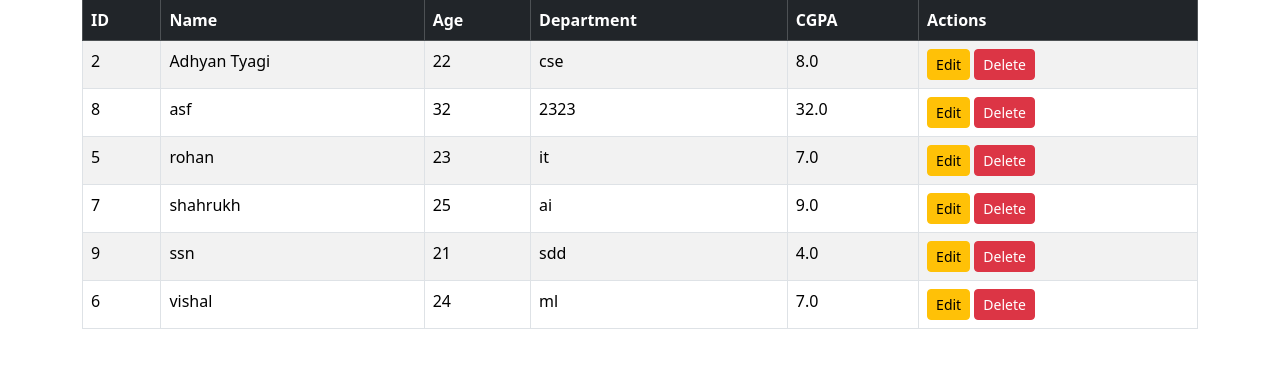
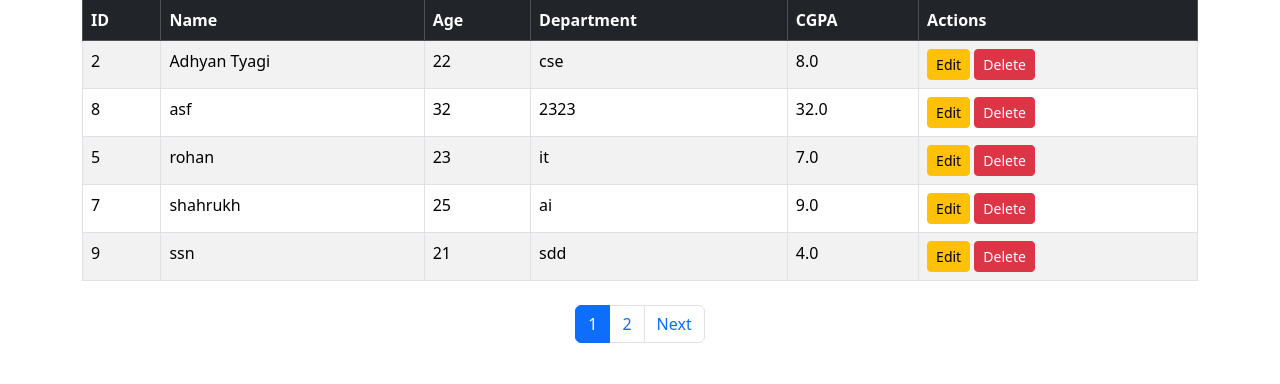
Before and after one commit to Adhyan777/Flask-Student-Management-System, a Flask app: page /students in a window 1280 px wide. Shown: the part 197-581 px from the top of the page. Run offline with Flask 3, Linux system fonts and the light colour scheme; data comes from the database, SQL or seed files in the repository; both versions use the stored data as it was after the commit.

Commit message:
Added pagination

```diff
--- a/app.py
+++ b/app.py
@@ -1,5 +1,6 @@
 from flask import Flask, render_template, request, redirect, flash
 from app.database import create_table, get_connection
+import math
 
 app = Flask(__name__)
 
@@ -53,13 +54,18 @@ def students():
     search = request.args.get("search", "")
     sort = request.args.get("sort", "name_asc")
     department = request.args.get("department", "")
+    page = request.args.get("page", 1, type=int)
+
+    per_page = 5
+    offset = (page - 1) * per_page
 
     connection = get_connection()
     cursor = connection.cursor()
 
-    query = "SELECT * FROM students"
+    where_clause = ""
+    params = []
+
     conditions = []
-    params = []
 
     if search:
         conditions.append("name LIKE ?")
@@ -70,7 +76,15 @@ def students():
         params.append(department)
 
     if conditions:
-        query += " WHERE " + " AND ".join(conditions)
+        where_clause = " WHERE " + " AND ".join(conditions)
+
+    cursor.execute(
+        "SELECT COUNT(*) FROM students" + where_clause,
+        params
+    )
+
+    total_students = cursor.fetchone()[0]
+    total_pages = max(1, math.ceil(total_students / per_page))
 
     sort_options = {
         "name_asc": "name ASC",
@@ -81,9 +95,18 @@ def students():
         "cgpa_desc": "cgpa DESC"
     }
 
-    query += " ORDER BY " + sort_options.get(sort, "name ASC")
+    query = (
+        "SELECT * FROM students"
+        + where_clause
+        + " ORDER BY "
+        + sort_options.get(sort, "name ASC")
+        + " LIMIT ? OFFSET ?"
+    )
 
-    cursor.execute(query, params)
+    cursor.execute(
+        query,
+        params + [per_page, offset]
+    )
 
     students = cursor.fetchall()
 
@@ -94,7 +117,9 @@ def students():
         students=students,
         search=search,
         sort=sort,
-        department=department
+        department=department,
+        page=page,
+        total_pages=total_pages
     )
 
 
--- a/templates/students.html
+++ b/templates/students.html
@@ -27,29 +27,25 @@
 
         <div class="col-md-3">
 
-            <select
-                class="form-select"
-                name="department">
+            <select class="form-select" name="department">
 
-                <option value="">All Departments</option>
+                <option value="" {% if department=="" %}selected{% endif %}>
+                    All Departments
+                </option>
 
-                <option value="AI & ML"
-                    {% if department=="AI & ML" %}selected{% endif %}>
+                <option value="AI & ML" {% if department=="AI & ML" %}selected{% endif %}>
                     AI & ML
                 </option>
 
-                <option value="CSE"
-                    {% if department=="CSE" %}selected{% endif %}>
+                <option value="CSE" {% if department=="CSE" %}selected{% endif %}>
                     CSE
                 </option>
 
-                <option value="IT"
-                    {% if department=="IT" %}selected{% endif %}>
+                <option value="IT" {% if department=="IT" %}selected{% endif %}>
                     IT
                 </option>
 
-                <option value="ECE"
-                    {% if department=="ECE" %}selected{% endif %}>
+                <option value="ECE" {% if department=="ECE" %}selected{% endif %}>
                     ECE
                 </option>
 
@@ -59,37 +55,29 @@
 
         <div class="col-md-3">
 
-            <select
-                class="form-select"
-                name="sort">
+            <select class="form-select" name="sort">
 
-                <option value="name_asc"
-                    {% if sort=="name_asc" %}selected{% endif %}>
+                <option value="name_asc" {% if sort=="name_asc" %}selected{% endif %}>
                     Name (A-Z)
                 </option>
 
-                <option value="name_desc"
-                    {% if sort=="name_desc" %}selected{% endif %}>
+                <option value="name_desc" {% if sort=="name_desc" %}selected{% endif %}>
                     Name (Z-A)
                 </option>
 
-                <option value="age_asc"
-                    {% if sort=="age_asc" %}selected{% endif %}>
+                <option value="age_asc" {% if sort=="age_asc" %}selected{% endif %}>
                     Age (Low-High)
                 </option>
 
-                <option value="age_desc"
-                    {% if sort=="age_desc" %}selected{% endif %}>
+                <option value="age_desc" {% if sort=="age_desc" %}selected{% endif %}>
                     Age (High-Low)
                 </option>
 
-                <option value="cgpa_asc"
-                    {% if sort=="cgpa_asc" %}selected{% endif %}>
+                <option value="cgpa_asc" {% if sort=="cgpa_asc" %}selected{% endif %}>
                     CGPA (Low-High)
                 </option>
 
-                <option value="cgpa_desc"
-                    {% if sort=="cgpa_desc" %}selected{% endif %}>
+                <option value="cgpa_desc" {% if sort=="cgpa_desc" %}selected{% endif %}>
                     CGPA (High-Low)
                 </option>
 
@@ -138,8 +126,7 @@
 
         <td>
 
-            <a href="/edit/{{ student.id }}"
-               class="btn btn-warning btn-sm">
+            <a href="/edit/{{ student.id }}" class="btn btn-warning btn-sm">
                 Edit
             </a>
 
@@ -159,4 +146,41 @@
 
 </table>
 
+<nav class="mt-4">
+
+    <ul class="pagination justify-content-center">
+
+        {% if page > 1 %}
+        <li class="page-item">
+            <a class="page-link"
+               href="/students?page={{ page-1 }}&search={{ search }}&department={{ department }}&sort={{ sort }}">
+                Previous
+            </a>
+        </li>
+        {% endif %}
+
+        {% for p in range(1, total_pages + 1) %}
+
+        <li class="page-item {% if p==page %}active{% endif %}">
+            <a class="page-link"
+               href="/students?page={{ p }}&search={{ search }}&department={{ department }}&sort={{ sort }}">
+                {{ p }}
+            </a>
+        </li>
+
+        {% endfor %}
+
+        {% if page < total_pages %}
+        <li class="page-item">
+            <a class="page-link"
+               href="/students?page={{ page+1 }}&search={{ search }}&department={{ department }}&sort={{ sort }}">
+                Next
+            </a>
+        </li>
+        {% endif %}
+
+    </ul>
+
+</nav>
+
 {% endblock %}
```
Also changed, not shown: database/students.db.
